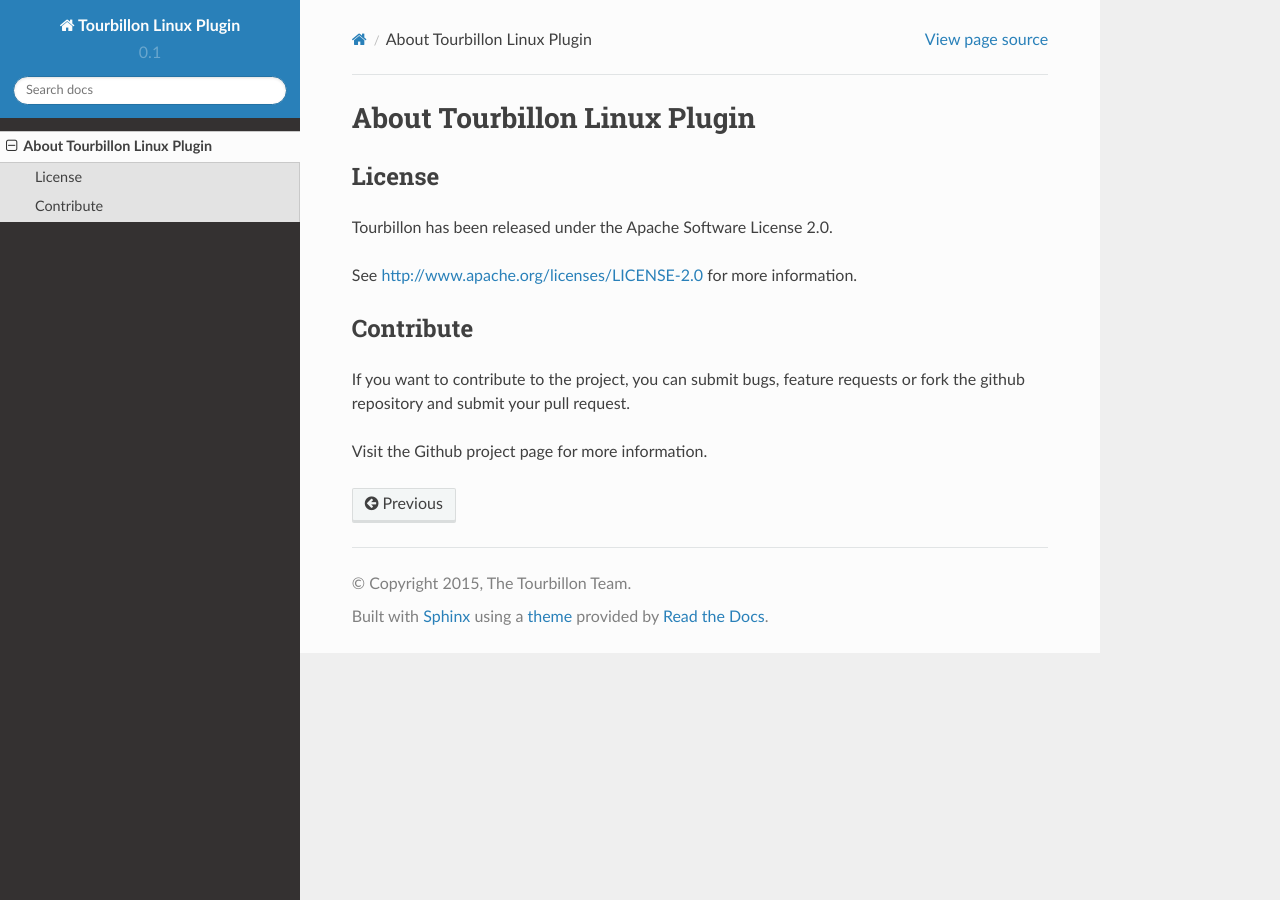
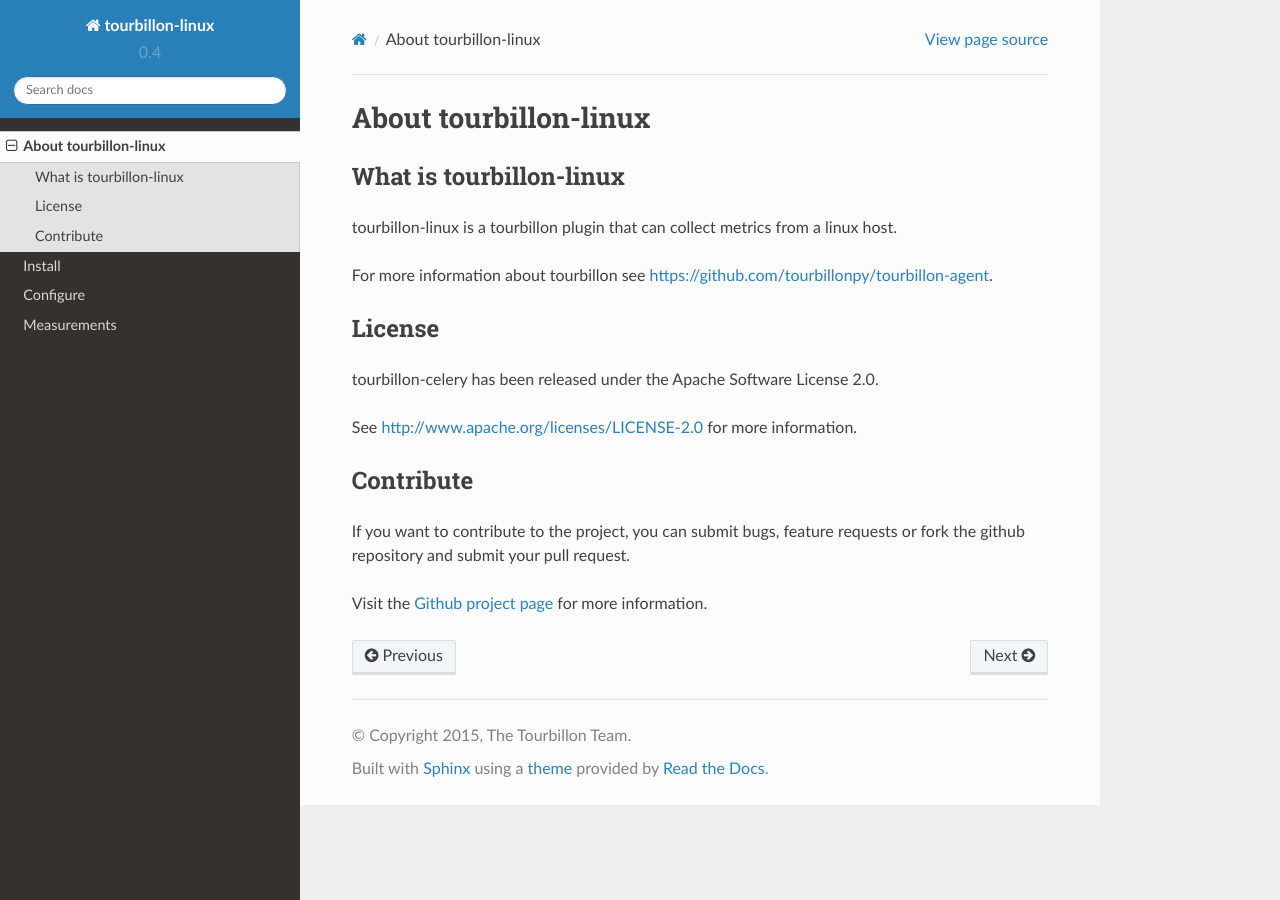
Before and after one commit to tourbillonpy/tourbillon-linux, a Sphinx documentation site: the page built from doc/source/about.rst, in a window 1280 px wide. Built offline with Sphinx 7.4.7 and the Read the Docs theme 2.0.0, drawn with Linux system fonts in a browser that asks for light colours.

Commit message:
fix version number documentation fix doc config

```diff
--- a/doc/source/about.rst
+++ b/doc/source/about.rst
@@ -1,11 +1,18 @@
-About Tourbillon Linux Plugin
-*****************************
+About tourbillon-linux
+***********************
+
+What is tourbillon-linux
+=========================
+
+tourbillon-linux is a tourbillon plugin that can collect metrics from a linux host.
+
+For more information about tourbillon see `https://github.com/tourbillonpy/tourbillon-agent <https://github.com/tourbillonpy/tourbillon-agent>`_.
 
 
 License
 =======
 
-Tourbillon has been released under the Apache Software License 2.0.
+tourbillon-celery has been released under the Apache Software License 2.0.
 
 See `http://www.apache.org/licenses/LICENSE-2.0 <http://www.apache.org/licenses/LICENSE-2.0>`_ for more information.
 
@@ -15,4 +22,4 @@ Contribute
 
 If you want to contribute to the project, you can submit bugs, feature requests or fork the github repository and submit your pull request.
 
-Visit the Github project page for more information.
+Visit the `Github project page <https://github.com/tourbillonpy/tourbillon-linux>`_ for more information.
--- a/doc/source/conf.py
+++ b/doc/source/conf.py
@@ -1,8 +1,8 @@
 #!/usr/bin/env python3
 # -*- coding: utf-8 -*-
 #
-# Tourbillon Linux Plugin documentation build configuration file, created by
-# sphinx-quickstart on Mon Aug 24 10:23:21 2015.
+# Tourbillon Celery Plugin documentation build configuration file, created by
+# sphinx-quickstart on Mon Aug 24 10:12:29 2015.
 #
 # This file is execfile()d with the current directory set to its
 # containing dir.
@@ -35,6 +35,7 @@ on_rtd = os.environ.get('READTHEDOCS', None) == 'True'
 extensions = [
     'sphinx.ext.todo',
     'sphinx.ext.coverage',
+    'sphinx.ext.ifconfig',
 ]
 
 # Add any paths that contain templates here, relative to this directory.
@@ -52,7 +53,7 @@ source_suffix = '.rst'
 master_doc = 'index'
 
 # General information about the project.
-project = 'Tourbillon Linux Plugin'
+project = 'tourbillon-linux'
 copyright = '2015, The Tourbillon Team'
 author = 'The Tourbillon Team'
 
@@ -61,9 +62,9 @@ author = 'The Tourbillon Team'
 # built documents.
 #
 # The short X.Y version.
-version = '0.1'
+version = '0.4'
 # The full version, including alpha/beta/rc tags.
-release = '0.1'
+release = '0.4'
 
 # The language for content autogenerated by Sphinx. Refer to documentation
 # for a list of supported languages.
@@ -114,7 +115,7 @@ todo_include_todos = True
 
 # The theme to use for HTML and HTML Help pages.  See the documentation for
 # a list of builtin themes.
-html_theme = 'alabaster'
+html_theme = 'default'
 
 # Theme options are theme-specific and customize the look and feel of a theme
 # further.  For a list of options available for each theme, see the
@@ -128,6 +129,7 @@ if not on_rtd:  # only import and set the theme if we're building docs locally
     import sphinx_rtd_theme
     html_theme = 'sphinx_rtd_theme'
     html_theme_path = [sphinx_rtd_theme.get_html_theme_path()]
+
 
 # The name for this set of Sphinx documents.  If None, it defaults to
 # "<project> v<release> documentation".
@@ -233,7 +235,7 @@ latex_elements = {
 # (source start file, target name, title,
 #  author, documentclass [howto, manual, or own class]).
 latex_documents = [
-  (master_doc, 'TourbillonLinuxPlugin.tex', 'Tourbillon Linux Plugin Documentation',
+  (master_doc, 'TourbillonLinuxPlugin.tex', 'tourbillon-linux Documentation',
    'The Tourbillon Team', 'manual'),
 ]
 
@@ -263,7 +265,7 @@ latex_documents = [
 # One entry per manual page. List of tuples
 # (source start file, name, description, authors, manual section).
 man_pages = [
-    (master_doc, 'tourbillonlinuxplugin', 'Tourbillon Linux Plugin Documentation',
+    (master_doc, 'tourbillonlinuxplugin', 'tourbillon-linux Documentation',
      [author], 1)
 ]
 
@@ -277,7 +279,7 @@ man_pages = [
 # (source start file, target name, title, author,
 #  dir menu entry, description, category)
 texinfo_documents = [
-  (master_doc, 'TourbillonLinuxPlugin', 'Tourbillon Linux Plugin Documentation',
+  (master_doc, 'TourbillonLinuxPlugin', 'tourbillon-linux Documentation',
    author, 'TourbillonLinuxPlugin', 'One line description of project.',
    'Miscellaneous'),
 ]
--- a/doc/source/index.rst
+++ b/doc/source/index.rst
@@ -1,10 +1,10 @@
-.. Tourbillon Linux Plugin documentation master file, created by
+.. Tourbillon Celery Plugin documentation master file, created by
    sphinx-quickstart on Mon Aug 24 10:12:29 2015.
    You can adapt this file completely to your liking, but it should at least
    contain the root `toctree` directive.
 
-Welcome to Tourbillon Linux Plugin's documentation!
-===================================================
+Welcome to tourbillon-linux's documentation!
+====================================================
 
 Contents:
 
@@ -12,6 +12,10 @@ Contents:
    :maxdepth: 2
 
    about
+   install
+   configure
+   measurements
+
 
 Indices and tables
 ==================
--- a/doc/source/measurements.rst
+++ b/doc/source/measurements.rst
@@ -0,0 +1,2 @@
+Measurements
+************
--- a/setup.cfg
+++ b/setup.cfg
@@ -1,3 +1,3 @@
 [flake8]
-exclude = */__init__.py
+exclude = */__init__.py,doc/*
 max-complexity = 10
--- a/setup.py
+++ b/setup.py
@@ -15,7 +15,7 @@ if not PY34_PLUS:
 
 setup(
     name='tourbillon-linux',
-    version='0.2',
+    version='0.4',
     packages=find_packages(exclude=exclude),
     install_requires=install_requires,
     zip_safe=False,
```
Also changed, not shown: doc/source/configure.rst (+38 -0 lines), doc/source/install.rst (+24 -0 lines), 2 other files.
